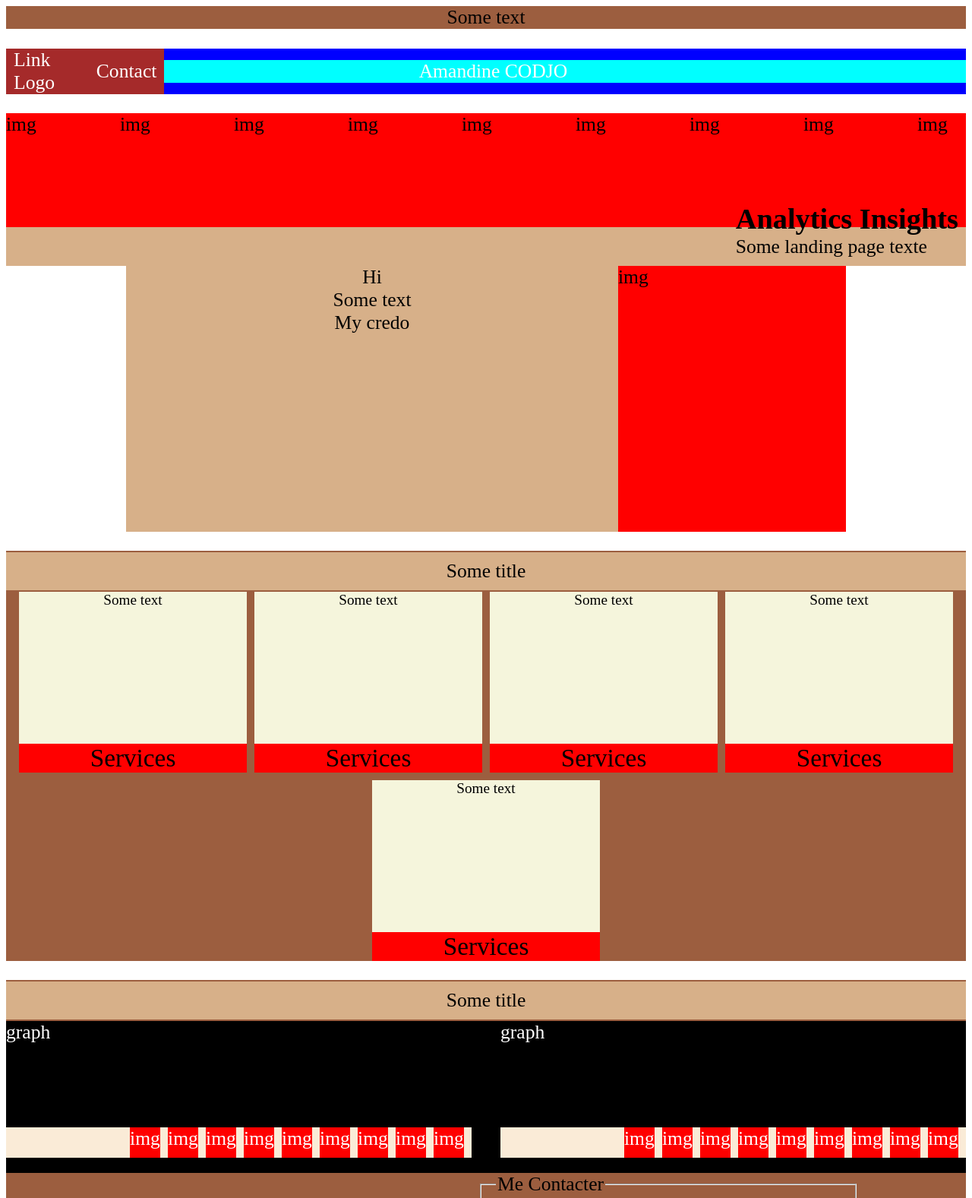
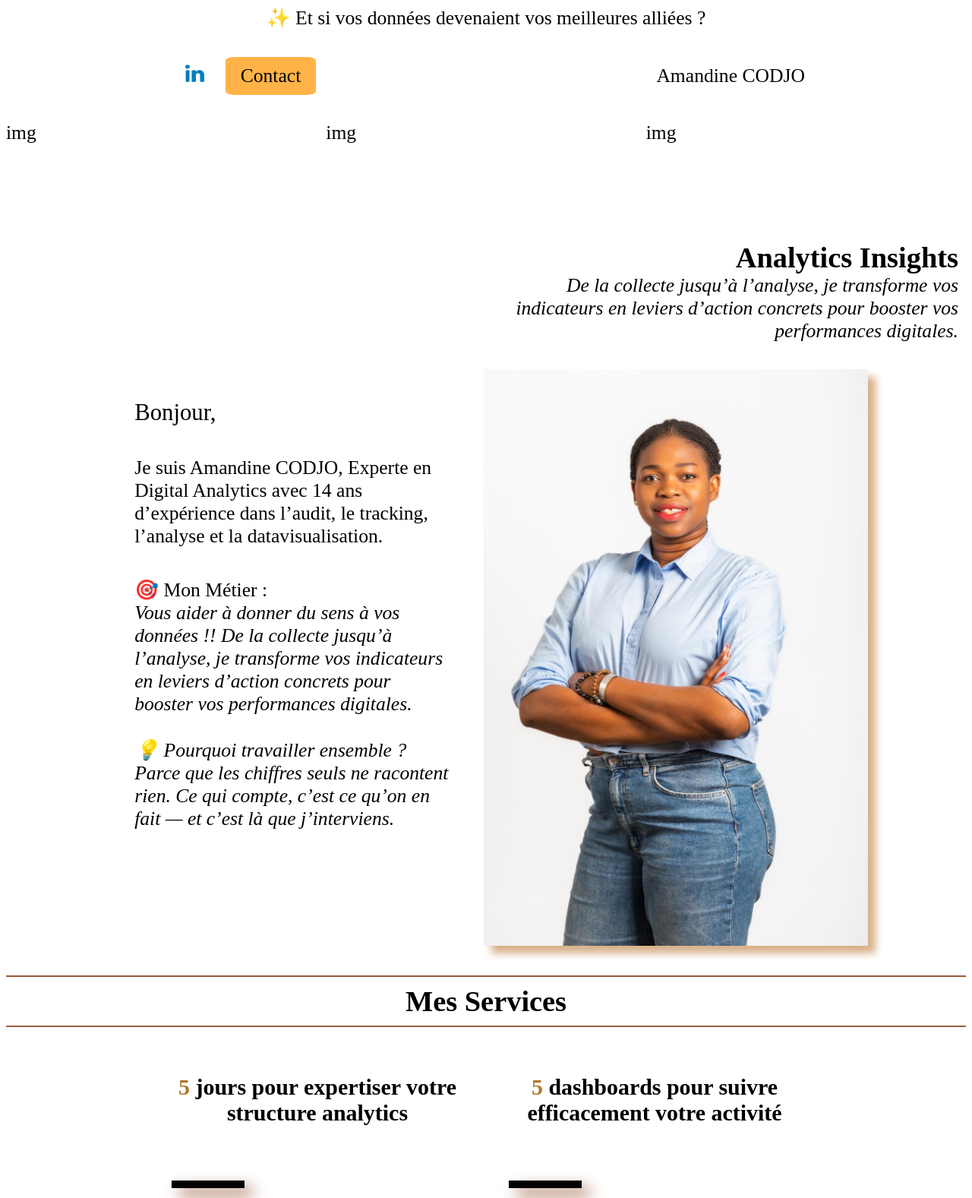
Before and after one commit to Renedeo/Website, a plain HTML site: page index.html in a window 1280 px wide. Shown: the top 1577 px of the page at 76% size. Drawn offline with Linux system fonts and the light colour scheme.

Commit message:
Content + Style Missing references and footer section style

```diff
--- a/index.html
+++ b/index.html
@@ -1,6 +1,8 @@
 <!DOCTYPE html>
 <html lang="en">
-<head><meta charset="UTF-8" />
+
+<head>
+    <meta charset="UTF-8" />
     <meta name="viewport" content="width=device-width, initial-scale=1.0">
     <link rel="stylesheet" href="public/styles/test/test.css" />
     <link rel="stylesheet" href="https://cdnjs.cloudflare.com/ajax/libs/font-awesome/4.7.0/css/font-awesome.css">
@@ -8,19 +10,21 @@
     <title>Amandine CODJO</title>
 </head>
 </head>
+
 <body>
     <header>
         <div id="header-banner">
-            <p>Some text</p>
+            <p>✨ Et si vos données devenaient vos meilleures alliées ?</p>
         </div>
         <nav>
             <ul>
                 <li id="logo">Amandine CODJO</li>
                 <li id="items">
-                        <ul id="nav-bar-items">
-                            <li>Link Logo</li>
-                            <li id="contact">Contact</li>
-                        </ul>
+                    <ul id="nav-bar-items">
+                        <li><a href="" class="navbar-link"><i><img src="public/SVG/linkedin-color-svgrepo-com.svg"
+                                        alt=""></i></a></li>
+                        <li id="contact">Contact</li>
+                    </ul>
                     </div>
                 </li>
             </ul>
@@ -30,17 +34,10 @@
         <section id="banner">
             <hgroup>
                 <h1>Analytics Insights</h1>
-                <p>Some landing page texte</p>
+                <p><em>De la collecte jusqu’à l’analyse, je transforme vos indicateurs en leviers d’action concrets pour
+                        booster vos performances digitales.</em></p>
             </hgroup>
             <div id="imgroup">
-                <div class="imgplaceholder">img</div>
-                <div class="imgplaceholder">img</div>
-                <div class="imgplaceholder">img</div>
-                <div class="imgplaceholder">img</div>
-                <div class="imgplaceholder">img</div>
-                <div class="imgplaceholder">img</div>
-                <div class="imgplaceholder">img</div>
-                <div class="imgplaceholder">img</div>
                 <div class="imgplaceholder">img</div>
                 <div class="imgplaceholder">img</div>
                 <div class="imgplaceholder">img</div>
@@ -48,44 +45,84 @@
         </section>
         <section id="greeting">
             <div id="image-container">
-                img
+                <img src="public/images/photo/amandine.jpeg"
+                    alt="Photo de profil de la fondatrice de Polygon Consulting, Amandine Codjo">
             </div>
             <div id="text-container">
-                <p id="greet">Hi</p>
-                <p class="text">Some text</p>
-                <p id="credo">My credo</p>
+                <p id="greet">Bonjour,</p>
+
+                <p class="text">Je suis Amandine CODJO, Experte en Digital Analytics avec 14 ans d’expérience dans
+                    l’audit, le tracking, l’analyse et la datavisualisation.</p>
+
+                <p id="credo">🎯 Mon Métier :
+                    <em><br> Vous aider à donner du sens à vos données !! De la collecte jusqu’à l’analyse, je
+                        transforme
+                        vos
+                        indicateurs en leviers d’action concrets pour booster vos performances digitales.
+
+                        <br>
+                        <br>💡 Pourquoi travailler ensemble ?
+                        Parce que les chiffres seuls ne racontent rien. Ce qui compte, c’est ce qu’on en fait — et c’est
+                        là
+                        que j’interviens.
+                    </em>
+                </p>
             </div>
 
         </section>
 
         <section id="services">
-            <div class="Stitle">Some title</div>
+            <h2>Mes Services</h2>
             <div id="items">
                 <div class="item">
-                    <p class="text">Some text</p>
-                    <p class="service-item">Services</p>
+                    <h3><span>5</span> jours pour expertiser votre structure analytics</h3>
+                    <ul class="text">
+                        <li>Implémentation VS plan de tracking</li>
+                        <li>Qualité & intégrité de la collecte</li>
+                        <li>Audit de la configuration des outils</li>
+                        <li>Pertinence des dashboards et analyses</li>
+                        <li>Recommandations d’optimisation</li>
+                    </ul>
+                    <p class="service-item">AUDIT</p>
                 </div>
                 <div class="item">
-                    <p class="text">Some text</p>
-                    <p class="service-item">Services</p>
+                    <h3><span>5</span> dashboards pour suivre efficacement votre activité</h3>
+                    <ul class="text">
+                        <li>Dashboard de pilotage</li>
+                        <li>Sources de trafic & performance</li>
+                        <li>Comportement & intérêt utilisateur</li>
+                        <li>Performance de l’offre</li>
+                        <li>Etapes de conversion & abandon</li>
+                    </ul>
+                    <p class="service-item">Starter PACK</p>
                 </div>
                 <div class="item">
-                    <p class="text">Some text</p>
-                    <p class="service-item">Services</p>
+                    <h3><span>5</span> analyses ciblées, avec des pistes concrètes</h3>
+                    <ul class="text">
+                        <li>Pourquoi vos conversions stagnent ?</li>
+                        <li>Quels sont les leviers les + rentables ?</li>
+                        <li>D’où viennent vos abandons de panier ?</li>
+                        <li>Tunnel : Quels points de blocage ?</li>
+                        <li>XP : quels erreurs techniques ?</li>
+                    </ul>
+                    <p class="service-item">INSIGHTS</p>
                 </div>
                 <div class="item">
-                    <p class="text">Some text</p>
-                    <p class="service-item">Services</p>
-                </div>
-                <div class="item">
-                    <p class="text">Some text</p>
-                    <p class="service-item">Services</p>
+                    <h3><span>5</span> modules personnalisés pour progresser</h3>
+                    <ul class="text">
+                        <li>Concepts clés de l’analyse web</li>
+                        <li>Plan de tracking orienté business</li>
+                        <li>Points de friction & opportunités</li>
+                        <li>Dashboards pertinents et exploitables</li>
+                        <li>Interpréter & tirer des actions</li>
+                    </ul>
+                    <p class="service-item">FORMATION</p>
                 </div>
             </div>
         </section>
 
         <section id="references">
-            <div class="Stitle">Some title</div>
+            <h2>Mes références</h2>
             <div id="items">
                 <div class="item">
                     <div class="graph">graph</div>
@@ -133,7 +170,7 @@
                 </div>
                 <div>
                     <label for="email">Email: </label>
-                    <input  id="email" name="email" type="email" required>
+                    <input id="email" name="email" type="email" required>
                 </div>
                 <div>
                     <label for="message">Message :</label>
@@ -145,4 +182,5 @@
     </footer>
 
 </body>
+
 </html>
--- a/public/styles/test/test.css
+++ b/public/styles/test/test.css
@@ -4,6 +4,8 @@
   --text-size-min: 20px;
   --text-size-prefered: 2vw;
   --text-size-max: 40px;
+  --color-accent: #ffb347;
+
   font-size: clamp(
     var(--text-size-min),
     var(--text-size-prefered),
@@ -13,7 +15,7 @@
 
 #header-banner {
   text-align: center;
-  background-color: var(--color-primary);
+  /* background-color: var(--color-primary); */
 }
 
 header > nav > ul {
@@ -21,50 +23,70 @@ header > nav > ul {
   display: flex;
   flex-direction: row-reverse;
   align-items: center;
-  justify-content: center;
+  justify-content: space-around;
   padding: 0;
-  background-color: blue;
-  color: white;
+  /* background-color: blue; */
+  /* color: white; */
 }
 
 header > nav > ul > li {
-  background-color: red;
-  width: auto;
+  /* background-color: red; */
+  /* width: auto; */
 }
 
 header > nav > ul > li#logo {
-  flex-grow: 1;
-  padding-right: 15%;
+  /* flex-grow: 1; */
+  /* padding-right: 15%; */
   text-align: center;
-  width: 65%;
-  background-color: aqua;
+  /* width: 65%; */
+  /* background-color: aqua; */
 }
 
 header > nav > ul > li#items > ul {
   list-style: none;
+  width: 200px;
   display: flex;
+  justify-content: space-around;
   align-items: center;
-  gap: 5%;
-  padding: 0 10px;
-  background-color: brown;
+  padding: 10px;
+  /* background-color: brown; */
+}
+header > nav > ul > li#items > ul > li > a.navbar-link img {
+  width: 25px;
+  height: auto;
+}
+header > nav > ul > li#items > ul > li#contact {
+  background-color: var(--color-accent) ;
+  padding: 10px 20px;
+  border: none;
+  border-radius: 10%;
 }
 
 main > section#banner {
-  height: 200px;
+  height: 300px;
   width: 100%;
-  background-color: var(--color-background);
+  max-width: 2000px;
+  margin: 0 auto;
+  /* background-color: var(--color-background); */
   position: relative;
   overflow: hidden;
+  margin-bottom: 25px;
 }
 main > section#banner > hgroup {
   position: absolute;
   padding: 10px;
   bottom: 0;
   right: 0;
+  width: 50%;
+}
+main > section#banner > hgroup > p {
+  /* width: 50%; */
 }
 main > section#banner > hgroup > h1,
 main > section#banner > hgroup > p {
   margin: 0;
+  text-align: right;
+  /* width: 20%; */
 }
 main > section#banner > div#imgroup {
   display: grid;
@@ -75,75 +97,132 @@ main > section#banner > div#imgroup {
   overflow-y: hidden;
   scroll-behavior: smooth;
 }
+main > section#banner > div#imgroup::-webkit-scrollbar {
+  display: none;
+
+}
 main > section#banner > div#imgroup > div.imgplaceholder {
-  background-color: red;
+  /* background-color: red; */
   width: 150px;
 }
+
 
 main > section#greeting {
   display: flex;
   flex-direction: row-reverse;
+  justify-content: center;
   flex-wrap: wrap;
-  width: 75%;
-  margin: 0 auto;
-  background-color: var(--color-background);
+  width: 100%;
+  /* margin: 0 auto; */
+  /* background-color: var(--color-background); */
 }
 
 main > section#greeting > div#image-container {
-  width: 300px;
-  height: 350px;
-  margin: 0 auto;
-  background-color: red;
+  /* width: 300px; */
+  /* height: 350px; */
+  /* margin: 0 auto; */
+  width: 40%;
+  /* background-color: red; */
+}
+main > section#greeting > div#image-container img{
+  width: 100%;
+  min-width: 400px;
+  height: auto;
+  /* margin: 0 auto; */
+  box-shadow: 10px 10px 10px var(--color-background);
+  /* background-color: red; */
 }
 
 main > section#greeting > div#text-container {
   flex-grow: 1;
-  width: 100px;
+  min-width: 400px;
+  width: 10%;
+  max-width: 500px;
   height: 100%;
-  text-align: center;
+  /* text-align: center; */
+}
+main > section#greeting > div#text-container > p {
+  margin: 40px;
 }
 
 main > section#greeting > div#text-container > p#greet {
+  font-size: larger;
 }
 main > section#greeting > div#text-container > p.text {
 }
 main > section#greeting > div#text-container > p#credo {
+  font-size: 1rem;
+
 }
 
 main > section#services {
-  background-color: #9c5e3f;
+  /* background-color: #9c5e3f; */
 }
-main > section#services > div.Stitle,
-main > section#references > div.Stitle {
+main > section#services > h2,
+main > section#references > h2 {
   text-align: center;
   padding: 10px 0;
   border-top: 2px solid var(--color-primary);
   border-bottom: 2px solid var(--color-primary);
-  background-color: var(--color-background);
+  /* background-color: var(--color-background); */
 }
 
 main > section#services > div#items {
   display: flex;
   justify-content: center;
   flex-wrap: wrap;
-  gap: 10px;
-  text-align: center;
+  gap: 60px;
+  /* text-align: center; */
 }
 
 main > section#services > div#items > div.item {
+  display: flex;
+  flex-direction: column;
   width: 30vw;
-  max-width: 300px;
-  background-color: var(--color-background);
+  max-width: 400px;
+  /* background-color: var(--color-background); */
 }
-main > section#services > div#items > div.item > p.text {
-  background-color: beige;
-  height: 200px;
-  font-size: 0.75rem;
+
+
+main > section#services > div#items > div.item > ul.text {
+  /* background-color: beige; */
+  list-style: none;
+  padding: 0;
+  flex-grow: 1;
+}
+main > section#services > div#items > div.item > ul.text > li {
+  margin: 10px 0;
+}
+main > section#services > div#items > div.item > h3 {
+  text-align: center;
+  position: relative;
+  height: 150px;
+}
+@media (min-width:1542px) {
+  main > section#services > div#items > div.item > h3{
+    height: 200px;
+  }
+}
+main > section#services > div#items > div.item > h3::after {
+  content: "";
+  position: absolute;
+  bottom: 0;
+  left: 0;
+  width: 25%;
+  height: 10px;
+  background-color: black;
+  box-shadow: 10px 10px 20px var(--color-primary);
+}
+main > section#services > div#items > div.item > h3 > span{
+  color: #af782a;
 }
 
 main > section#services > div#items > div.item > p.service-item {
   font-size: 1.3rem;
-  background-color: red;
+  text-align: center;
+  letter-spacing: 5px;
+  text-shadow: 10px 10px 10px;
+  /* background-color: red; */
 }
 
 main > section#references > div#items {
```
Also changed, not shown: public/SVG/linkedin-color-svgrepo-com.svg (added).
